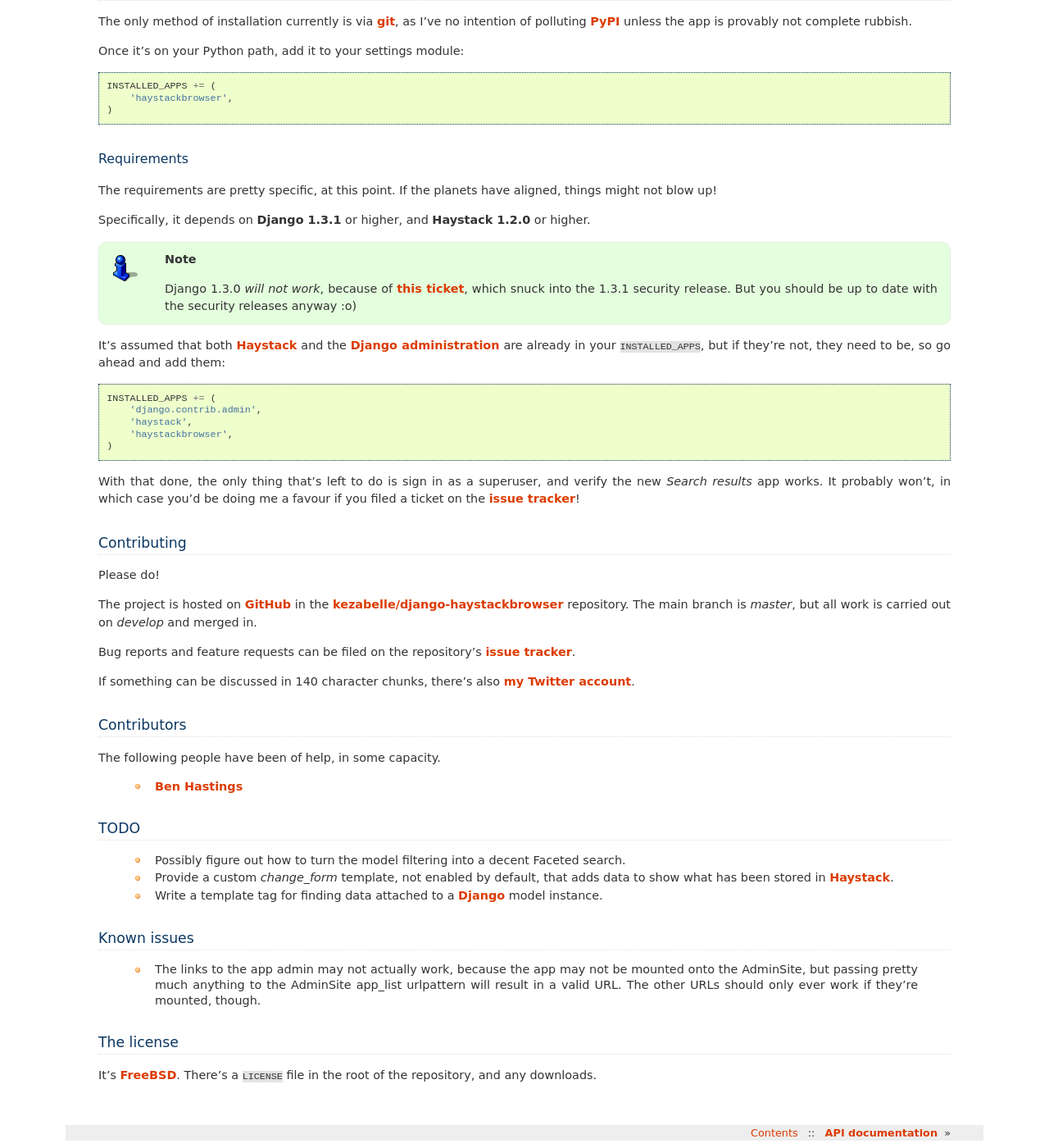
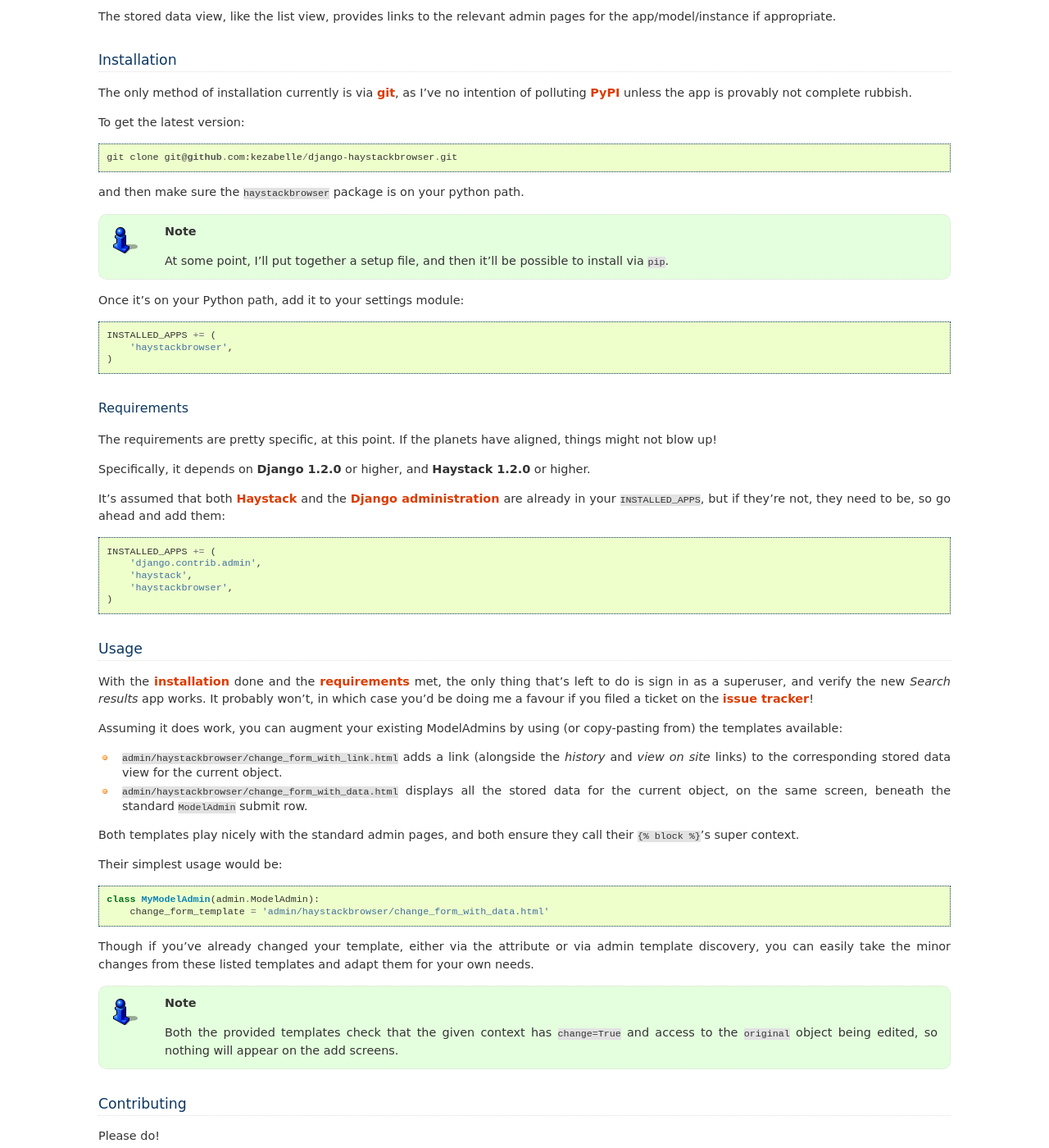
Before and after one commit to kezabelle/django-haystackbrowser, a Sphinx documentation site: the page built from docs/index.rst, in a window 1280 px wide and 1400 px high, scrolled down 1273 px. Shown: the whole window at 82% size. Built offline with Sphinx 7.4.7, drawn with Linux system fonts in a browser that asks for light colours; some of the changed text lies outside the part shown.

Commit message:
document new functionality (eg: templates) and link the changelog

```diff
--- a/docs/index.rst
+++ b/docs/index.rst
@@ -91,7 +92,14 @@
 The only method of installation currently is via `git`_, as I've no intention of
 polluting `PyPI`_ unless the app is provably not complete rubbish.
 
-.. todo: Add install example via pip, and git.
+To get the latest version::
+
+    git clone git@github.com:kezabelle/django-haystackbrowser.git
+
+and then make sure the ``haystackbrowser`` package is on your python path.
+
+.. note::
+    At some point, I'll put together a setup file, and then it'll be possible to install via ``pip``.
 
 Once it's on your Python path, add it to your settings module::
 
@@ -105,15 +113,8 @@
 The requirements are pretty specific, at this point. If the planets have
 aligned, things might not blow up!
 
-Specifically, it depends on **Django 1.3.1** or higher, and **Haystack 1.2.0** or
+Specifically, it depends on **Django 1.2.0** or higher, and **Haystack 1.2.0** or
 higher.
-
-.. note::
-    Django 1.3.0 *will not work*, because of `this ticket`_, which snuck into
-    the 1.3.1 security release. But you should be up to date with the security
-    releases anyway :o)
-
-.. _this ticket: https://code.djangoproject.com/ticket/15721
 
 It's assumed that both `Haystack`_ and the `Django administration`_ are already in your
 ``INSTALLED_APPS``, but if they're not, they need to be, so go ahead and add
@@ -125,9 +126,44 @@
         'haystackbrowser',
     )
 
-With that done, the only thing that's left to do is sign in as a superuser, and
-verify the new *Search results* app works. It probably won't, in which case
-you'd be doing me a favour if you filed a ticket on the `issue tracker`_!
+
+
+.. _usage:
+
+Usage
+-----
+
+With the `installation`_ done and the `requirements`_ met, the only thing that's
+left to do is sign in as a superuser, and verify the new *Search results* app
+works. It probably won't, in which case you'd be doing me a favour if you filed
+a ticket on the `issue tracker`_!
+
+Assuming it does work, you can augment your existing ModelAdmins by using
+(or copy-pasting from) the templates available:
+
+* ``admin/haystackbrowser/change_form_with_link.html`` adds a link
+  (alongside the *history* and *view on site* links) to the corresponding
+  stored data view for the current object.
+* ``admin/haystackbrowser/change_form_with_data.html`` displays all
+  the stored data for the current object, on the same screen, beneath the standard
+  ``ModelAdmin`` submit row.
+
+Both templates play nicely with the standard admin pages, and both ensure
+they call their ``{% block %}``'s super context.
+
+Their simplest usage would be::
+
+    class MyModelAdmin(admin.ModelAdmin):
+        change_form_template = 'admin/haystackbrowser/change_form_with_data.html'
+
+Though if you've already changed your template, either via the attribute or
+via admin template discovery, you can easily take the minor changes from these listed
+templates and adapt them for your own needs.
+
+.. note::
+    Both the provided templates check that the given context has ``change=True``
+    and access to the ``original`` object being edited, so nothing will appear on
+    the add screens.
 
 .. _contributing:
 
@@ -156,10 +192,6 @@
 
  * Possibly figure out how to turn the model filtering into a decent Faceted
    search.
- * Provide a custom `change_form` template, not enabled by default, that adds
-   data to show what has been stored in `Haystack`_.
- * Write a template tag for finding data attached to a `Django`_ model
-   instance.
 
 Known issues
 ------------
```
Also changed, not shown: other parts of docs/index.rst (+1 -0 lines).
